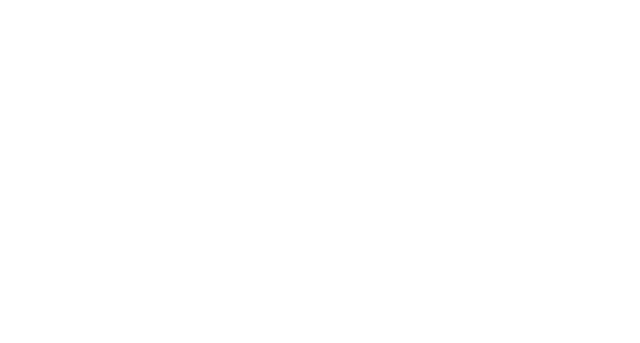
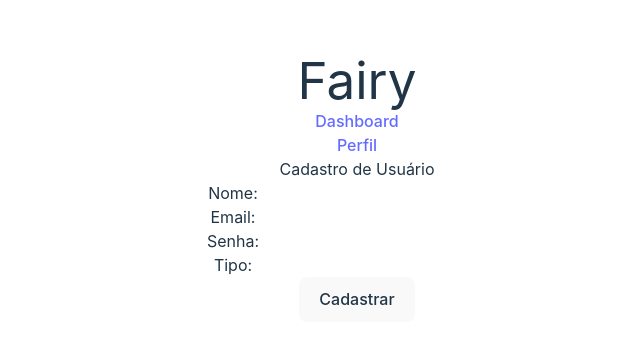
Before and after one commit to leonardobuckalves/fairy-etapa-tecnica, a React (Vite) app: page /register in a window 1280 px wide. Before the commit this address had no page. Shown: the part 213-556 px from the top of the page, without its empty margins (283-923 px from the left). Built offline with nearby package versions, Linux system fonts and the light colour scheme.

Commit message:
Editando componentes e página registrar usuário

```diff
--- a/src/App.jsx
+++ b/src/App.jsx
@@ -4,6 +4,7 @@ import { BrowserRouter as Router, Route, Routes } from 'react-router-dom';
 import Login from './pages/login'
 import Dashboard from './pages/Dashboard'
 import UserProfile from './pages/UserProfile'
+import RegisterUser from './pages/RegisterUser';
 import EditUser from './pages/EditUser';
 
 function App() {
@@ -17,6 +18,8 @@ function App() {
 
             <Route path="/profile" element={<UserProfile />} />
 
+            <Route path="/register" element={<RegisterUser />} />
+
             <Route path="/users/edit/:id" element={<EditUser />} />
           </Routes>
       </Router>
--- a/src/components/Button.jsx
+++ b/src/components/Button.jsx
@@ -9,6 +9,7 @@ const Button = ({ children, ...props }) => {
                 shadow-sm hover:bg-indigo-700 focus:outline-none
                 focus:ring-2 focus:ring-offset-2 focus:ring-indigo-500
             "
+            type="submit"
             {...props}
         >
             {children}
--- a/src/components/Header.jsx
+++ b/src/components/Header.jsx
@@ -1,4 +1,5 @@
 import React from "react";
+import { Link } from "react-router-dom";
 
 const Header = () => {
     return (
@@ -7,9 +8,16 @@ const Header = () => {
                 <h1 className="text-xl font-bold">Fairy</h1>
                 <nav>
                 <ul className="flex space-x-4">
-                    <li><a href="/" className="text-black hover:text-gray-300">Home</a></li>
-                    <li><a href="/dashboard" className="text-black hover:text-gray-300">Dashboard</a></li>
-                    <li><a href="/profile" className="text-black hover:text-gray-300">Perfil</a></li>
+                    <li>
+                        <Link to="/dashboard" className="text-black hover:text-gray-300">
+                            Dashboard
+                        </Link>
+                    </li>
+                    <li>
+                        <Link to="/profile" className="text-black hover:text-gray-300">
+                            Perfil
+                        </Link>
+                    </li>
                 </ul>
                 </nav>
             </div>
--- a/src/pages/Dashboard.jsx
+++ b/src/pages/Dashboard.jsx
@@ -18,6 +18,7 @@ const Dashboard = ({ page, itemsPerPage }) => {
 
                 const response = await fetch(url, {
                     method: 'GET',
+                    mode: 'cors',
                     headers: {
                         'Authorization': `Bearer ${token}`,
                         'Content-Type': 'application/json',
@@ -49,6 +50,8 @@ const Dashboard = ({ page, itemsPerPage }) => {
     return (
         <>
             <Header />
+            <h1>Dashboard</h1>
+            <h3>Lista de usuários:</h3>
             <div>
                 <div className="overflow-x-auto">
                     <table className="table-auto w-full border-collapse border border-gray-300">
@@ -91,8 +94,7 @@ const Dashboard = ({ page, itemsPerPage }) => {
                         </tbody>
                     </table>
                 </div>
-                <h2>Dashboard</h2>
-                <Link to="/profile">Ir para o Perfil</Link>
+                <Link to="/register">Criar novo usuário</Link>
             </div>
         </>
     );
--- a/src/pages/EditUser.jsx
+++ b/src/pages/EditUser.jsx
@@ -1,5 +1,5 @@
 import React, { useEffect, useState } from 'react';
-import { useParams } from 'react-router-dom';
+import { useNavigate, useParams } from 'react-router-dom';
 import Header from '../components/Header';
 import Form from '../components/Form';
 import Label from '../components/Label';
@@ -7,8 +7,17 @@ import Input from '../components/Input';
 import Button from '../components/Button';
 
 const EditUser = () => {
-    const { id } = useParams(); // Obtém o UUID do parâmetro da URL
+
+    const [formData, setFormData] = useState({
+        // name: '',
+        email: '',
+        type: '',
+      });
+
+    const { id } = useParams();
+    const navigate = useNavigate();
     const [user, setUser] = useState(null);
+    const [error, setError] = useState('');
 
     useEffect(() => {
         const fetchUser = async () => {
@@ -41,78 +50,107 @@ const EditUser = () => {
         fetchUser();
     }, [id]);
 
-    const handleSubmit = (event) => {
+    const handleChange = (e) => {
+        setFormData({
+          ...formData,
+          [e.target.name]: e.target.value,
+        });
+      };
+
+    const handleSubmit = async (event) => {
         event.preventDefault();
-        // TODO: Lógica para atualizar as informações do usuário
+
+        setError('');
+
+        try {
+            const token = sessionStorage.getItem('@user:access_token');
+
+            const url = new URL('https://template-backend-fairy-d6gx9.ondigitalocean.app/api/v1/users/update');
+            url.searchParams.append('uuid', id);
+
+            const response = await fetch(url, {
+                method: 'PUT',
+                headers: {
+                    'Authorization': `Bearer ${token}`,
+                    'Content-Type': 'application/json',
+                },
+                body: JSON.stringify(formData),
+            });
+
+            if (!response.ok) {
+                const errorData = await response.json();
+                throw new Error(errorData.message || 'Falha em atualizar o usuário');
+            }
+
+            console.log(response)
+
+            navigate('/dashboard');
+        } catch (err) {
+            setError(err.message);
+        }
     };
-
-    if (!user) {
-        return <p>Carregando...</p>;
-    }
 
     return (
         <>
             <Header />
             <div className="max-w-md mx-auto p-4 bg-white shadow-md rounded">
                 <h2 className="text-xl font-semibold mb-4">Editar Usuário</h2>
-                <Form>
-                    <div className="flex items-center min-h-12">
+                {error && <p className="text-red-500">{error}</p>}
+                <Form onSubmit={handleSubmit}>
+                    {/* <div className="flex items-center min-h-12">
                         <Label
-                            htmlFor={user.name}
+                            htmlFor="name"
                             className="p-2 basis-1/4"
                         >
                             Nome:
                         </Label>
                         <Input
                             type="text"
-                            value={user.name}
-                            onChange={(e) => setUser({ ...user, name: e.target.value })}
+                            name="name"
+                            id="name"
+                            value={formData.name}
+                            onChange={handleChange}
                             className="basis-3/4"
+                            autoComplete="name"
                         />
-                    </div>
+                    </div> */}
                     <div className="flex items-center min-h-12">
                         <Label
-                            htmlFor={user.email}
+                            htmlFor="email"
                             className="p-2 basis-1/4"
                         >
                             Email:
                         </Label>
                         <Input
                             type="email"
-                            value={user.email}
-                            onChange={(e) => setUser({ ...user, email: e.target.value })}
+                            name="email"
+                            id="email"
+                            value={formData.email}
+                            onChange={handleChange}
                             className="basis-3/4"
+                            autoComplete="email"
                         />
                     </div>
                     <div className="flex items-center min-h-12">
                         <Label
-                            htmlFor={user.email}
+                            htmlFor="type"
                             className="p-2 basis-1/4"
                         >
                             Tipo:
                         </Label>
                         <Input
                             type="text"
-                            value={user.type}
-                            onChange={(e) => setUser({ ...user, type: e.target.value })}
+                            name="type"
+                            id="type"
+                            value={formData.type}
+                            onChange={handleChange}
                             className="p-2 basis-3/4"
                         />
                     </div>
-                    <div className="flex items-center min-h-12">
-                        <Label
-                            htmlFor={user.email}
-                            className="p-2 basis-1/4"
-                        >
-                            Url da imagem:
-                        </Label>
-                        <Input
-                            type="text"
-                            value={user.profileImageUrl}
-                            onChange={(e) => setUser({ ...user, profileImageUrl: e.target.value })}
-                            className="p-2 basis-3/4"
-                        />
-                    </div>
-                    <Button>Atualizar</Button>
+
+                    <Button>
+                        Atualizar
+                    </Button>
                 </Form>
             </div>
         </>
--- a/src/pages/Login.jsx
+++ b/src/pages/Login.jsx
@@ -56,6 +56,7 @@ const Login = () => {
                     value={email}
                     onChange={(e) => setEmail(e.target.value)}
                     required
+                    autoComplete="email"
                 />
             </div>
 
@@ -70,9 +71,10 @@ const Login = () => {
                     value={password}
                     onChange={(e) => setPassword(e.target.value)}
                     required
+                    autoComplete="new-password"
                 />
             </div>
-            <Button type="submit">
+            <Button>
                 Entrar
             </Button>
         </Form>
--- /dev/null
+++ b/src/pages/RegisterUser.jsx
@@ -0,0 +1,127 @@
+import React, { useState } from 'react';
+import { useNavigate } from 'react-router-dom';
+import Input from '../components/Input';
+import Label from '../components/Label';
+import Button from '../components/Button';
+import Header from '../components/Header';
+
+const RegisterUser = () => {
+    const [formData, setFormData] = useState({
+        name: '',
+        email: '',
+        password: '',
+        type: '',
+    });
+
+    const [error, setError] = useState('');
+    const navigate = useNavigate();
+
+    const handleChange = (e) => {
+        setFormData({
+            ...formData,
+            [e.target.name]: e.target.value,
+        });
+    };
+
+    const handleSubmit = async (e) => {
+        e.preventDefault();
+        setError('');
+
+        const token = sessionStorage.getItem('@user:access_token');
+
+        const url = new URL('https://template-backend-fairy-d6gx9.ondigitalocean.app/api/v1/auth/register');
+
+        try {
+            const response = await fetch(url, {
+                method: 'POST',
+                headers: {
+                    'Authorization': `Bearer ${token}`,
+                    'Content-Type': 'application/json',
+                },
+                body: JSON.stringify(formData),
+            });
+
+            if (!response.ok) {
+                const errorData = await response.json();
+                throw new Error(errorData.message || 'Falha em registrar');
+            }
+
+            console.log("Resposta da API: " + response)
+
+            navigate('/dashboard');
+        } catch (err) {
+            setError(err.message);
+        }
+    };
+
+    return (
+        <>
+        <Header />
+            <div className="max-w-md mx-auto p-4 bg-white shadow-md rounded">
+                <h2 className="text-xl font-semibold mb-4">Cadastro de Usuário</h2>
+                {error && <p className="text-red-500">{error}</p>}
+                <form onSubmit={handleSubmit}>
+                    <div className="mb-4">
+                        <Label htmlFor="name">
+                            Nome:
+                        </Label>
+                        <Input
+                            type="text"
+                            name="name"
+                            id="name"
+                            value={formData.name}
+                            onChange={handleChange}
+                            required
+                            autoComplete="name"
+                        />
+                    </div>
+                    <div className="mb-4">
+                        <Label htmlFor="email">
+                            Email:
+                        </Label>
+                        <Input
+                            type="email"
+                            name="email"
+                            id="email"
+                            value={formData.email}
+                            onChange={handleChange}
+                            required
+                            autoComplete="email"
+                        />
+                    </div>
+                    <div className="mb-4">
+                        <Label htmlFor="password">
+                            Senha:
+                        </Label>
+                        <Input
+                            type="password"
+                            name="password"
+                            id="password"
+                            value={formData.password}
+                            onChange={handleChange}
+                            required
+                            autoComplete="new-password"
+                        />
+                    </div>
+                    <div className="mb-4">
+                        <Label htmlFor="type">
+                            Tipo:
+                        </Label>
+                        <Input
+                            type="text"
+                            name="type"
+                            id="type"
+                            value={formData.type}
+                            onChange={handleChange}
+                        />
+                    </div>
+                    <Button>
+                        Cadastrar
+                    </Button>
+                </form>
+            </div>
+        </>
+    );
+};
+
+export default RegisterUser;
--- a/src/pages/UserProfile.jsx
+++ b/src/pages/UserProfile.jsx
@@ -1,11 +1,76 @@
-import React from 'react';
+import React, { useEffect, useState } from 'react';
+import Header from '../components/Header';
 
 const UserProfile = () => {
+
+  const [user, setUser] = useState(null);
+
+  useEffect(() => {
+    const fetchUser = async () => {
+      try {
+        const token = sessionStorage.getItem('@user:access_token');
+        const userUuid = sessionStorage.getItem('@user:uuid');
+
+        const url = new URL('https://template-backend-fairy-d6gx9.ondigitalocean.app/api/v1/users/find-by-uuid');
+        url.searchParams.append('uuid', userUuid);
+
+        const response = await fetch(url, {
+          method: 'GET',
+          headers: {
+            'Authorization': `Bearer ${token}`,
+            'Content-Type': 'application/json',
+          },
+        });
+
+        if (!response.ok) {
+          throw new Error(`Error: ${response.status}`);
+        }
+
+        const result = await response.json();
+
+        setUser(result);
+      } catch (error) {
+        console.error('Erro ao buscar o usuário:', error);
+      }
+    };
+
+    fetchUser();
+  }, []);
+
+  if (!user) {
+    return (
+      <div>
+        <Header />
+        <div className="p-4">
+          <h2 className="text-2xl font-bold mb-4">Perfil</h2>
+          <p>Carregando informações...</p>
+        </div>
+      </div>
+    );
+  }
+
   return (
-    <div>
-      <h2>Perfil</h2>
-      <p>Informações do usuário...</p>
-    </div>
+    <>
+      <Header />
+      <div className="p-4">
+        <h2 className="text-2xl font-bold mb-4">Perfil</h2>
+        <div className="flex items-center space-x-4">
+          <img
+            src={user.profileImageUrl}
+            alt={`${user.name}'s profile`}
+            className="w-24 h-24 rounded-full border-2 border-gray-300"
+          />
+          <div>
+            <p className="text-lg font-semibold">Nome: {user.name}</p>
+            <p>Email: {user.email}</p>
+            <p>UUID: {user.uuid}</p>
+            <p>Criado em: {new Date(user.createdAt).toLocaleDateString()}</p>
+            <p>Atualizado em: {new Date(user.updatedAt).toLocaleDateString()}</p>
+            <p>Deletado em: {user.deletedAt ? new Date(user.deletedAt).toLocaleDateString() : 'Nunca'}</p>
+          </div>
+        </div>
+      </div>
+    </>
   );
 };
 
```
